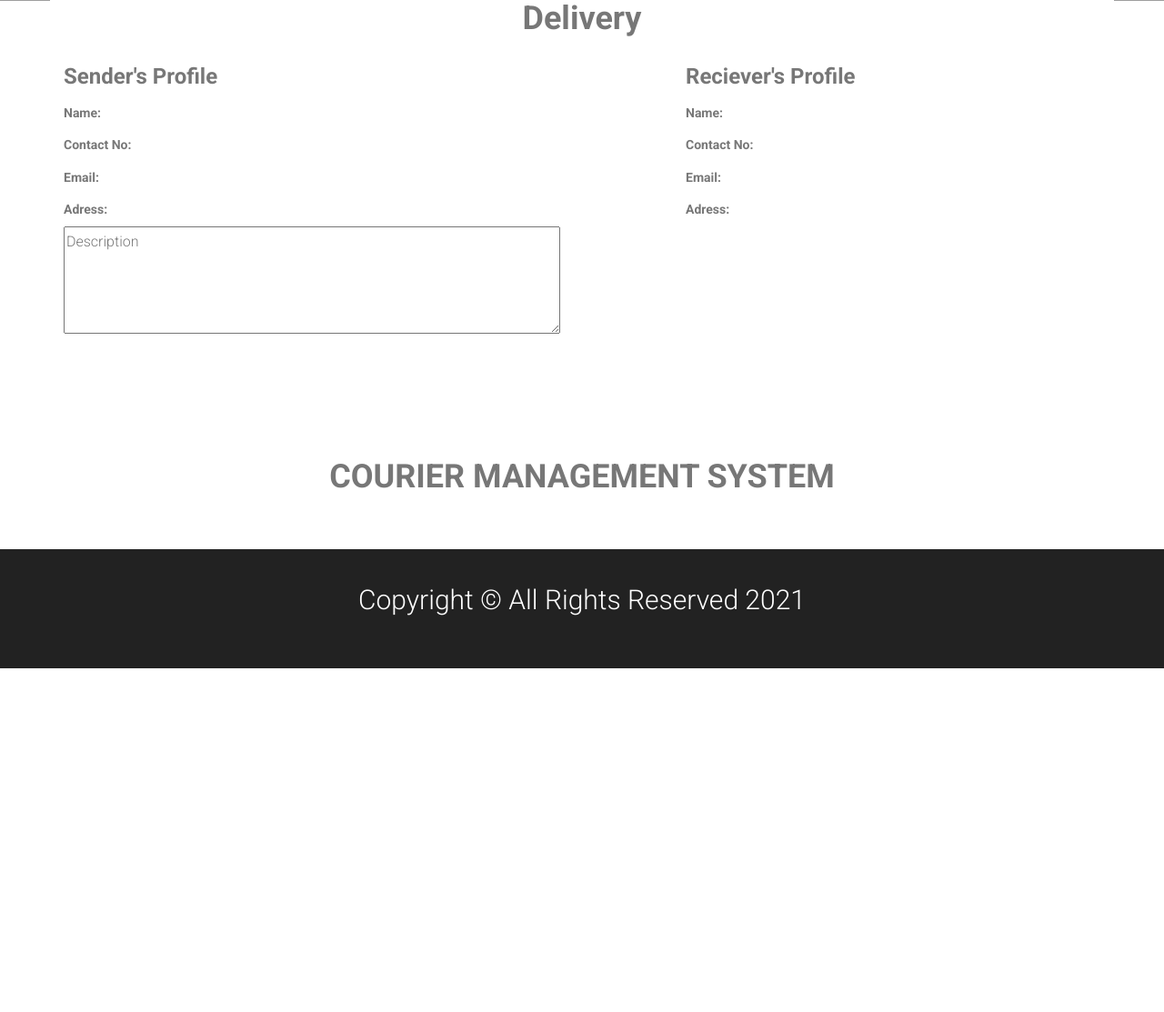
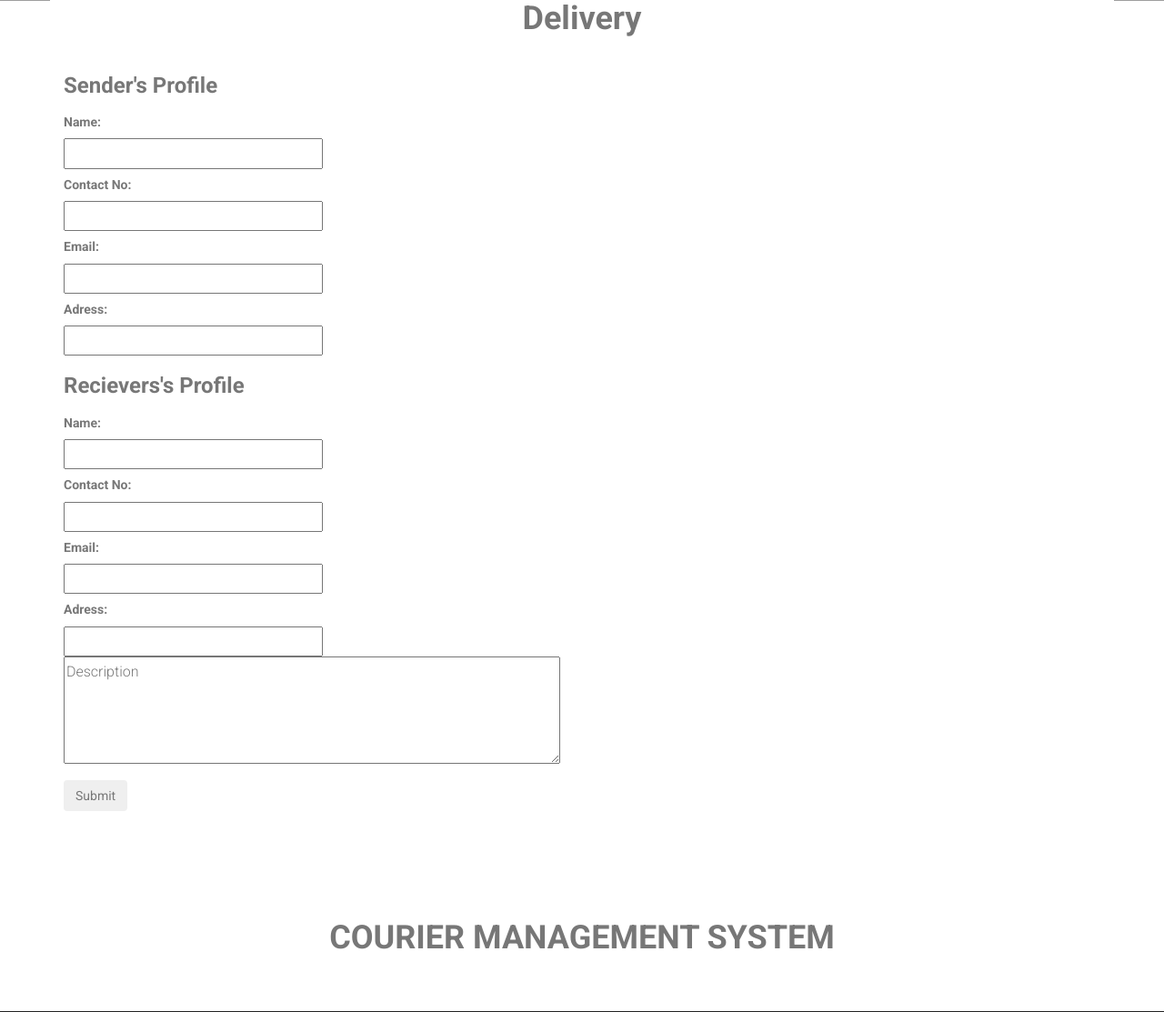
Before and after one commit to Lex-Coronel/cms, a Django app: page /delivery in a window 1280 px wide. Shown: the part 289-1402 px from the top of the page at 91% size. Before the commit the page ends 1024 px from the top, so only its background shows below. Run offline with Django 3.2, Linux system fonts and the light colour scheme; some libraries are stand-ins or nearby versions; grey boxes are pictures that could not be loaded.

Commit message:
Update delivery.html

```diff
--- a/courierms/cms/templates/delivery.html
+++ b/courierms/cms/templates/delivery.html
@@ -57,12 +57,7 @@
 <style>
 .alignleft {
  	float: left;
-  	width:33.33333%;
-  	text-align:left;
-	}
-.aligncenter {
- 	float: right;
- 	width:40%;
+  width:60%;
   text-align:left;
 	}
 </style>
@@ -74,39 +69,91 @@
 		<div class="editContent">
 			<h1 class="text-center">Delivery</h1>
 		</div>
+
 		<div id="textbox">
 			<h3 class="alignleft">Sender's Profile</h3>
- 		<h3 class="aligncenter">Reciever's Profile</h3>
+ 			<h3 class="aligncenter"></h3>
  		</div>
 
  		<div id="textbox">
 			<h5 class="alignleft">Name:</h5>
- 		<h5 class="aligncenter">Name:</h3>
+				<form style="width:25%;height:auto;">
+					<br>
+					<input type="text" style="width:100%;">
+				</form>
  		</div>
 
  	<div id="textbox">
 		<h5 class="alignleft">Contact No:</h5>
- 		<h5 class="aligncenter">Contact No:</h5>
+		<form style="width:25%;height:auto;">
+					<br>
+					<input type="text" style="width:100%;" >
+				</form>
  	</div>
 
  	<div id="textbox">
 		<h5 class="alignleft">Email:</h5>
- 		<h5 class="aligncenter">Email:</h5>
+		<form style="width:25%;height:auto;">
+					<br>
+					<input type="text" style="width:100%;">
+				</form>
  	</div>
 
  	<div id="textbox">
 		<h5 class="alignleft">Adress:</h5>
- 		<h5 class="aligncenter">Adress:</h5>
+		<form style="width:25%;height:auto;">
+					<br>
+					<input type="text" style="width:100%;">
+				</form>
+ 	</div>
+	<div style="clear: both;"></div>
+
+		<div id="textbox">
+			<h3>Recievers's Profile</h3>
  		</div>
 
-	<div style="clear: both;"></div>
+		<div id="textbox">
+ 			<h5 class="alignleft">Name:</h5>
+ 				<form style="width:25%;height:auto;">
+					<br>
+					<input type="text" style="width:100%;">
+				</form>
+		</div>
 
+		<div id="textbox">
+ 			<h5 class="alignleft">Contact No:</h5>
+ 				<form style="width:25%;height:auto;">
+					<br>
+					<input type="text" style="width:100%;">
+				</form>
+		</div>
+
+		<div id="textbox">
+ 			<h5 class="alignleft">Email:</h5>
+ 				<form style="width:25%;height:auto;">
+					<br>
+					<input type="text" style="width:100%;">
+				</form>
+
+		</div>
+		<div id="textbox">
+ 			<h5 class="alignleft">Adress:</h5>
+ 				<form style="width:25%;height:auto;">
+					<br>
+					<input type="text" style="width:100%;">
+				</form>
+		</div>
 
 	<p>
 		<textarea style ="margin: 0px; width:546px; height:118px;">
 Description
 		</textarea>
 	</p>
+
+ <button class="btn waves-effect waves-light" type="submit" name="action">Submit
+    <i class="material-icons right"></i>
+  </button>
+
 	</section>
 
 <!-- Project  =============================-->
```
Lines whose indentation alone changed are shown as unchanged.
